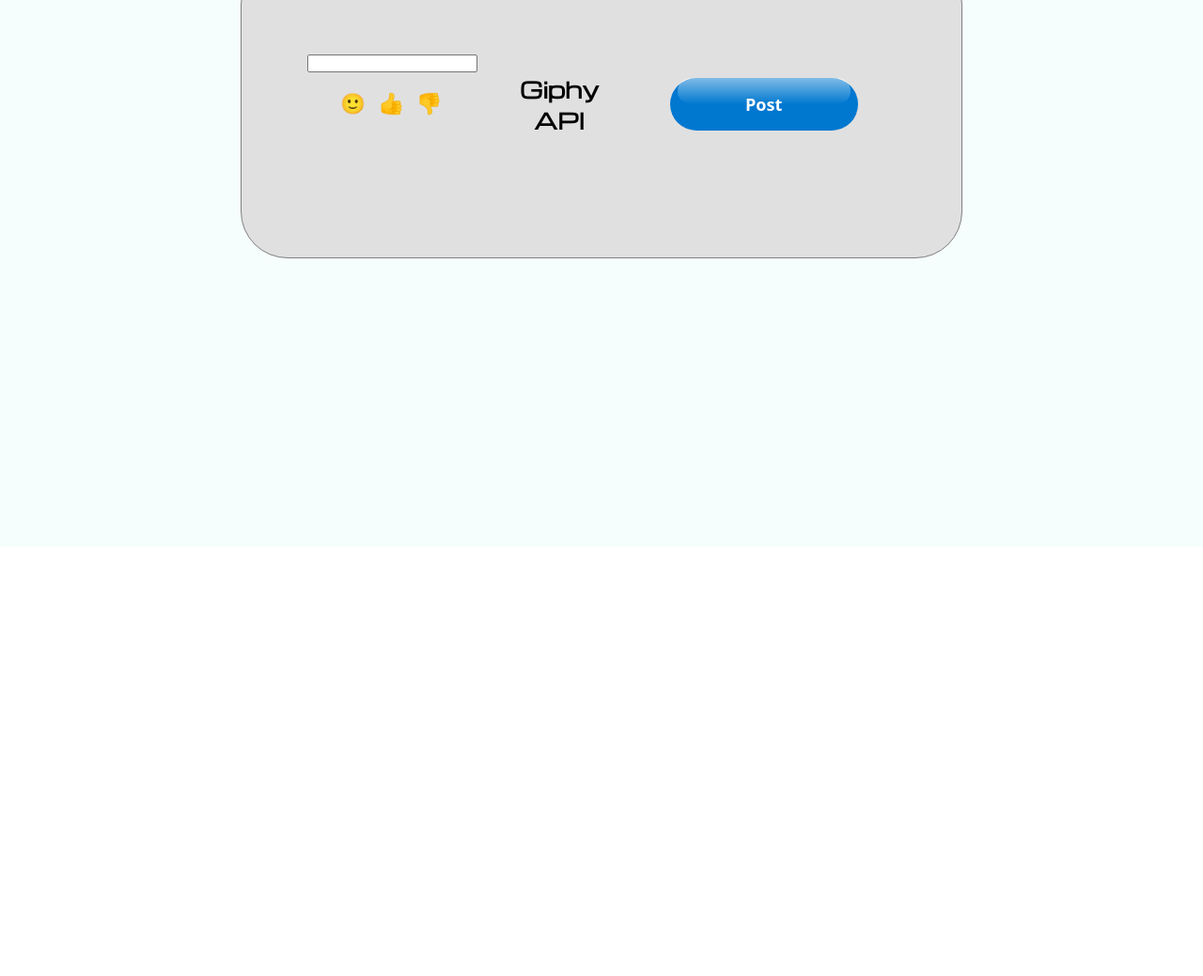
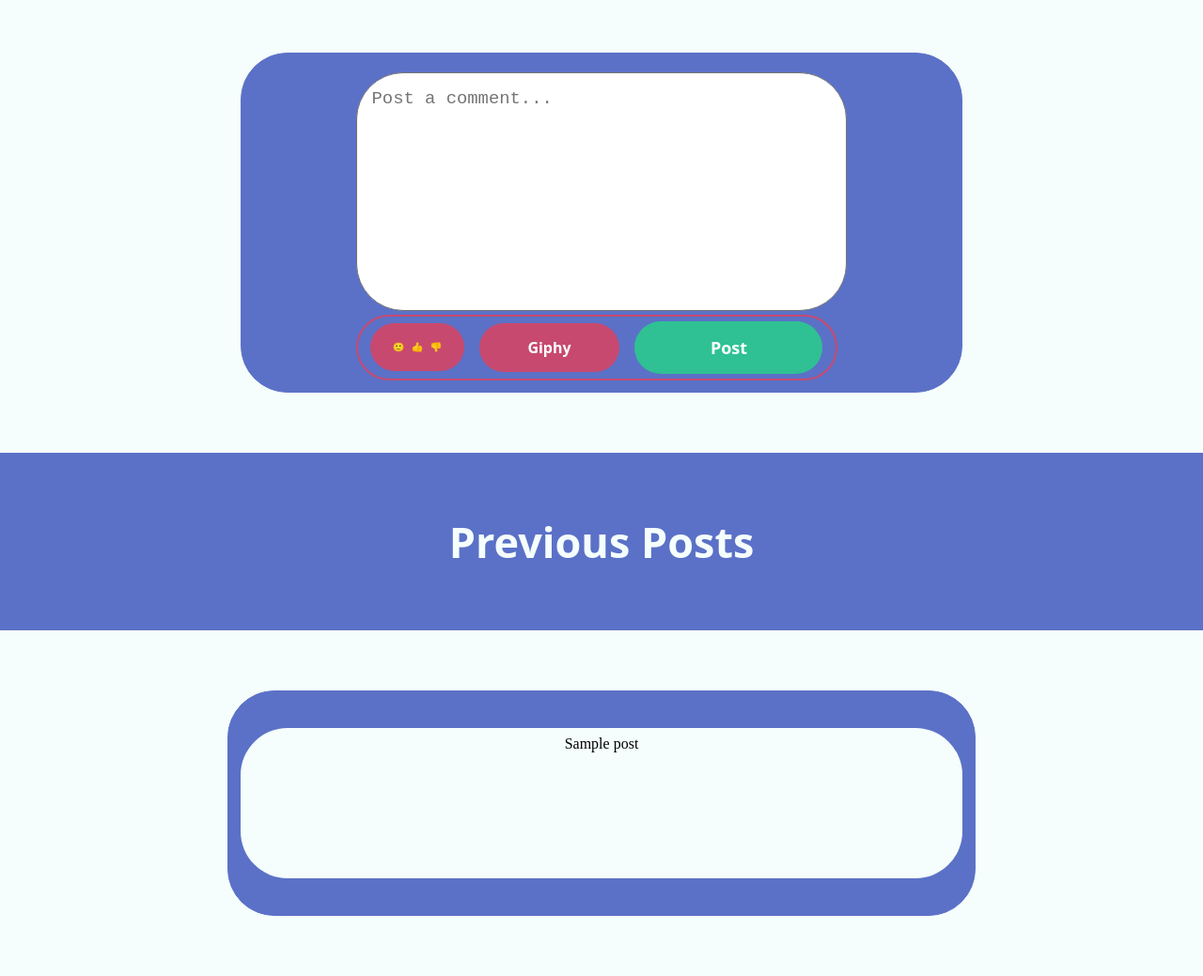
Before and after one commit to mike-rv/client-side-blog, a plain HTML site: page index.html in a window 1280 px wide. Shown: the part 158-1197 px from the top of the page at 94% size. Before the commit the page ends 800 px from the top, so only its background shows below. Drawn offline with nearby package versions, Linux system fonts and the light colour scheme.

Commit message:
comments posting on web page correctly

```diff
--- /dev/null
+++ b/assets/myscript.js
@@ -0,0 +1,14 @@
+const btn = document.querySelector('.button-post');
+const p = document.querySelector('p');
+const form = document.querySelector('form');
+const input = document.querySelector('#post');
+
+btn.addEventListener('click', () => {
+    p.textContent = "No posts recorded";
+})
+
+form.addEventListener('submit', (e) => {
+    e.preventDefault();
+    const inputValue = input.value
+    p.textContent = inputValue
+})
--- a/assets/script.js
+++ b/assets/script.js
@@ -6,15 +6,15 @@ const buttonPost = document.querySelector('.button-post')
 const inputArea = document.querySelector('.input-area')
 
 smileyEmoji.addEventListener('click', e => {
-    textArea.append(String.fromCodePoint(parseInt(0x1F642)))
+    inputArea.append(String.fromCodePoint(parseInt(0x1F642)))
 })
 
 thumbsUpEmoji.addEventListener('click', e => {
-    textArea.append(String.fromCodePoint(parseInt(0x1F44D)))
+    inputArea.append(String.fromCodePoint(parseInt(0x1F44D)))
 })
 
 thumbsDownEmoji.addEventListener('click', e => {
-    textArea.append(String.fromCodePoint(parseInt(0x1F44E)))
+    inputArea.append(String.fromCodePoint(parseInt(0x1F44E)))
 })
 
 buttonPost.addEventListener('click', function(e) {
@@ -56,5 +56,5 @@ e.preventDefault()
     })
 
 
-    // innerBox.append('Lorem, ipsum dolor sit amet consectetur adipisicing elit. Nostrum id eum consequatur inventore ducimus culpa quia, impedit minima beatae voluptatem voluptate vero ea cum, praesentium similique natus ipsam eius. Nisi, exercitationem, praesentium minus eveniet tempora fugiat quos doloribus nam corporis esse assumenda labore laudantium totam ipsam beatae saepe maiores pariatur atque illo deserunt iusto cupiditate? Nihil, nesciunt obcaecati dolore ipsam repellat veniam laborum? Earum molestias, cum sint provident assumenda enim eius! Quos distinctio optio eveniet quaerat totam, laboriosam iusto quasi eum vel corporis debitis esse, neque error! Dignissimos facere molestiae ipsa optio itaque fugiat. Quo dignissimos natus sint itaque autem.')
+    innerBox.append('Lorem, ipsum dolor sit amet consectetur adipisicing elit. Nostrum id eum consequatur inventore ducimus culpa quia, impedit minima beatae voluptatem voluptate vero ea cum, praesentium similique natus ipsam eius. Nisi.')
 })
--- a/assets/style.css
+++ b/assets/style.css
@@ -20,7 +20,8 @@ body {
 .header {
     grid-area: header;
     background-color: #4f65ae;
-    padding-top: 5px;
+    padding-top: 15px;
+    height: 150px;
 }
 
 .header-title {
@@ -30,6 +31,15 @@ body {
     /* object-fit: contain; */
     width: 100%;
     height: 100%;
+    font-family: 'Roboto', sans-serif;
+    font-size: 50px;
+    color: #F5FEFD;
+}
+
+h1{
+    text-decoration: line-through;
+    text-decoration-color: firebrick;
+    text-decoration-thickness: 7px;
 }
 
 /* .header-title {
@@ -43,12 +53,38 @@ body {
     /* row-gap: 10px; */
     flex-direction: column;
     align-items: center;
-    padding: 1% 0 5% 0;
+    padding: 5% 0 5% 0;
     row-gap: 3%;
 }
 
+.post-history-section{
+    grid-area: section;
+    background-color:#5B71C7;
+    color: #F5FEFD;
+    display: flex;
+    /* row-gap: 10px; */
+    flex-direction: column;
+    align-items: center;
+    padding: 5% 0 5% 0;
+    row-gap: 3%;
+    font-family: system-ui, -apple-system, system-ui, "Segoe UI", Roboto, Ubuntu, "Helvetica Neue", sans-serif;
+    font-size: 30px;
+}
+
+.container-post-history{
+    grid-area: section;
+    background-color: #F5FEFD;
+    display: flex;
+    /* row-gap: 10px; */
+    flex-direction: column;
+    align-items: center;
+    padding: 5% 0 5% 0;
+    row-gap: 3%;
+}
+
+
 .comment-box-post {
-    border: 1px solid grey;
+    border: 1px solid #5B71C7;
     min-width: 60vw;
     min-height: 40vh;
     display: flex;
@@ -61,7 +97,7 @@ body {
     flex-shrink: 0; */
     /* column-gap: 10px; */
     row-gap: 9%;
-    background-color: #e0e0e0;
+    background-color: #5B71C7;
     border-radius: 50px;
     padding: 1%;
 }
@@ -93,22 +129,25 @@ body {
 } */
 
 .button-bar {
-    /* border: 1px solid black; */
+    border: 2px solid #C7496F;
     display: flex;
     justify-content: space-around;
     align-items: center;
     flex-direction: row;
     margin-bottom:auto;
     width: 98%;
+    border-radius: 56px;
     /* height: 100px; */
     /* flex-grow: 1 0 100%;   */
-    /* padding: 10px; */
+    padding: 5px;
     /* column-gap: 10px; */
     /* justify-content: space-between; */
 }
 
 .emoji-box {
-    /* border: 1px solid black; */
+    background-color: #C7496F;
+    border-radius: 56px;
+    padding: 20px;
     width: 20%;
     height:  20%;
     display: flex;
@@ -124,16 +163,20 @@ body {
 
 .giphy-box {
     /* border: 1px solid black; */
-    width: 20%;
+    background-color: #C7496F;
+    color: white;
+    border-radius: 56px;
+    padding: 15px;
+    width: 30%;
     height: 20%;
-    font-family: 'Michroma', sans-serif;
+    font-family: system-ui, -apple-system, system-ui, "Segoe UI", Roboto, Ubuntu, "Helvetica Neue", sans-serif;
     font-weight: bold;
     text-align: center;
 }
 
 .button-post {
     width: 200px;
-    background-color: #0078D0;
+    background-color: #2FC193;
     border: 0;
     border-radius: 56px;
     color: #fff;
@@ -178,6 +221,38 @@ body {
     }
 }
 
+.previous-comments{
+    border: 1px solid #5B71C7;
+    min-width: 50vw;
+    min-height: 30vh;
+    display: flex;
+    /* padding: 20px; */
+    align-items: center;
+    justify-content: center;
+    flex-direction: column;
+    /* flex: wrap;
+    flex-flow: column wrap;
+    flex-shrink: 0; */
+    /* column-gap: 10px; */
+    row-gap: 9%;
+    background-color: #5B71C7;
+    border-radius: 50px;
+    padding: 1%;
+}
+
+.white-background-comments{
+    background-color: #F5FEFD;
+    min-width: 60vw;
+    min-height: 20vh;
+    border-radius: 50px;
+    align-items: center;
+    text-align: center;
+    justify-content: center;
+    flex-direction: column;
+    margin: 0%;
+    padding: 1%;
+}
+
 /* .footer {
     grid-area: footer;
     background-color: #93ccea;
--- a/index.html
+++ b/index.html
@@ -5,23 +5,27 @@
     <meta charset="UTF-8">
     <meta http-equiv="X-UA-Compatible" content="IE=edge">
     <meta name="viewport" content="width=device-width, initial-scale=1.0">
+    <link rel="preconnect" href="https://fonts.googleapis.com">
+    <link rel="preconnect" href="https://fonts.gstatic.com" crossorigin>
+    <link href="https://fonts.googleapis.com/css2?family=Roboto:wght@500&display=swap" rel="stylesheet">
     <link rel="stylesheet" href="/client-side-blog/assets/style.css">
-    <script defer src="/client-side-blog/assets/script.js"></script>
+    <script defer src="/client-side-blog/assets/myscript.js"></script>
     <title>Fakebook</title>
 </head>
 
 <body>
     <div class="header">
         <div class="header-title">
-            <img src="/client-side-blog/assets/img/fakebook-img1.jpg" alt="">
+            <h1>Fakebook</h1>
         </div>
-    </div>
+
     <div class="section">
         <div class="comment-box-post">
             <div class="text-input-box">
-                <form class="input-area" action="http://localhost:3000/post" method="POST">
+                <form action="http://localhost:3000/post" method="POST">
                     <div >
-                        <input type="text" name="comment">
+                        <textarea class="input-area" name="" id="post" cols="30" rows="10" placeholder="Post a comment..."></textarea>
+
                     </div>
                     <!-- <div class="line"></div>
                 <div style="display:inline-block;"></div> -->
@@ -31,10 +35,23 @@
                             <img class="thumbs-up-emoji" src="assets/img/thumbsup.png" alt="">
                             <img class="thumbs-down-emoji" src="assets/img/thumbsdown.png" alt="">
                         </div>
-                        <div class="giphy-box">Giphy API</div>
-                        <button type="submit" class="button-post">Post</button>
+                        <div class="giphy-box">Giphy</div>
+                        <input class="button-post" type="submit" value="Post" name="post">
                     </div>
                 </form>
+            </div>
+        </div>
+
+    </div>
+
+    <div class="post-history-section">
+        <h2 class="history-title">Previous Posts</h2>
+    </div>
+    <div class="container-post-history">
+
+        <div class="previous-comments">
+            <div class="white-background-comments">
+            <p>Sample post</p>
             </div>
         </div>
 
```
Also changed, not shown: server/__tests__/app.spec.js (added, +71 -0 lines), server/app.js (added, +66 -0 lines), server/index.js (added, +8 -0 lines), server/package.json (added, +32 -0 lines), 3 other files.
